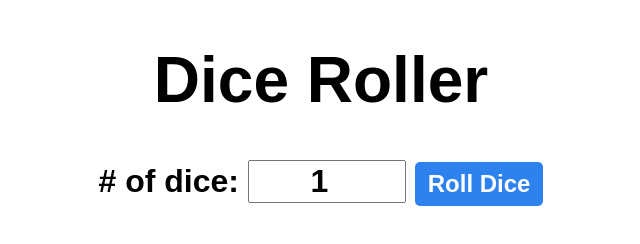
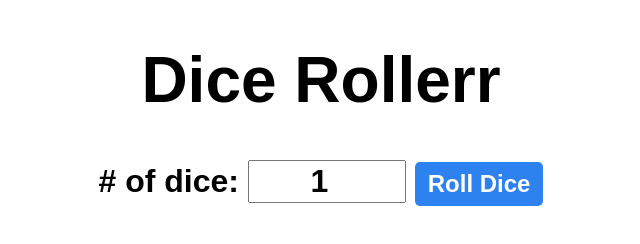
Before and after one commit to ayyeshakhann5-bit/javascript-practice, a plain HTML site: page DiceRollerProgram.html in a window 1280 px wide. Shown: the whole page, without its empty margins (319-959 px from the left). Drawn offline with Linux system fonts and the light colour scheme.

Commit message:
DiceRoller

```diff
--- a/DiceRollerProgram.html
+++ b/DiceRollerProgram.html
@@ -8,7 +8,7 @@
 </head>
 <body>
   <div id="container">
-    <h1>Dice Roller </h1>
+    <h1>Dice Rollerr </h1>
     <label for=""># of dice:</label>
     <input type="number" min="1" value="1" id="numOfDice">
     <button onclick="rollDice()">Roll Dice</button>
```
